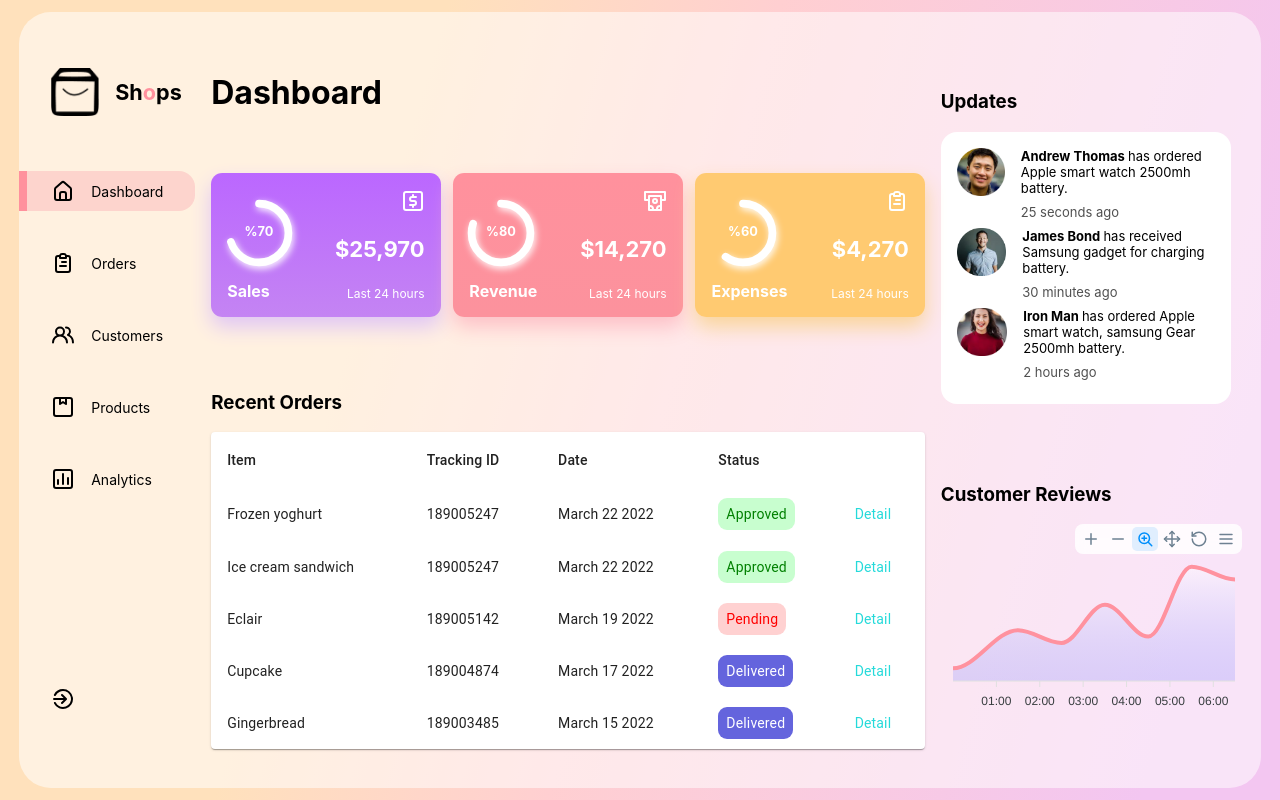
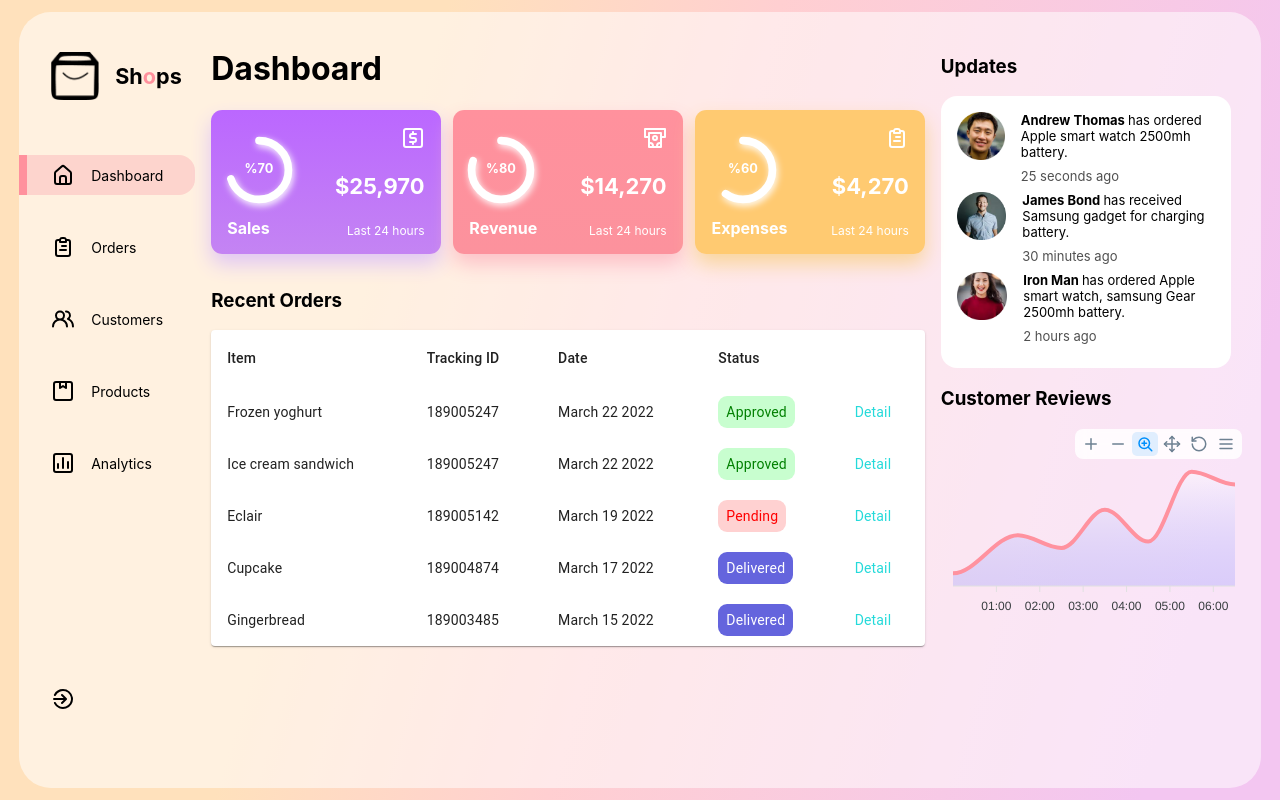
Before and after one commit to soype/dashboard-react, a React (Create React App) app: page / in a window 1280 px wide. Built offline with nearby package versions, Linux system fonts and the light colour scheme.

Commit message:
Fixed top margin on all devices

```diff
--- a/src/components/MainDash/MainDash.css
+++ b/src/components/MainDash/MainDash.css
@@ -1,14 +1,14 @@
 .main-dash {
   display: flex;
   flex-direction: column;
-  justify-content: space-evenly;
-  margin: 0 1rem 0;
+  justify-content: flex-start;
+  margin: 1rem 1rem 0;
 }
 
 @media screen and (max-width: 1200px) {
   .main-dash {
     justify-content: flex-start;
-    margin-top: 2rem;
+    margin-top: 2.5rem;
   }
 }
 @media screen and (max-width: 768px) {
--- a/src/components/MainDash/MainDash.scss
+++ b/src/components/MainDash/MainDash.scss
@@ -1,14 +1,14 @@
 .main-dash{
     display: flex;
     flex-direction: column;
-    justify-content: space-evenly; // TODO: Depends on the screen size, should fix.
-    margin: 0 1rem 0;
+    justify-content: flex-start;
+    margin: 1rem 1rem 0;
 }
 
 @media screen and (max-width: 1200px){
     .main-dash{
         justify-content: flex-start;
-        margin-top: 2rem;
+        margin-top: 2.5rem;
     }
 }
 
--- a/src/components/RightSide/RightSide.css
+++ b/src/components/RightSide/RightSide.css
@@ -2,7 +2,8 @@
   display: flex;
   flex-direction: column;
   width: 95%;
-  justify-content: space-evenly;
+  justify-content: flex-start;
+  margin-top: 1.5rem;
 }
 
 @media screen and (max-width: 1200px) {
--- a/src/components/RightSide/RightSide.scss
+++ b/src/components/RightSide/RightSide.scss
@@ -2,7 +2,8 @@
     display: flex;
     flex-direction: column;
     width: 95%;
-    justify-content: space-evenly;
+    justify-content: flex-start;
+    margin-top: 1.5rem;
 }
 
 @media screen and (max-width: 1200px){
--- a/src/components/Sidebar/Sidebar.css
+++ b/src/components/Sidebar/Sidebar.css
@@ -11,7 +11,7 @@
 
 .logo {
   height: 4%;
-  margin: 4rem 0 4rem 2rem;
+  margin: 3rem 0 4rem 2rem;
   display: flex;
   flex-direction: row;
   align-items: center;
@@ -69,7 +69,7 @@
     display: none;
   }
   .menu-item {
-    margin-top: 3rem;
+    margin-top: 4rem;
   }
   .logo {
     display: none;
--- a/src/components/Sidebar/Sidebar.js
+++ b/src/components/Sidebar/Sidebar.js
@@ -15,7 +15,7 @@ import {motion} from 'framer-motion';
 import "./Sidebar.css";
 import MenuItem from "./MenuItem";
 
-const Sidebar = (props) => {
+const Sidebar = () => {
   const menuItems = [
     {
       id: 0,
--- a/src/components/Sidebar/Sidebar.scss
+++ b/src/components/Sidebar/Sidebar.scss
@@ -14,7 +14,7 @@ $selector-height: 2rem;
 
 .logo{
     height: 4%;
-    margin: 4rem 0 4rem 2rem;
+    margin: 3rem 0 4rem 2rem;
     display: flex;
     flex-direction: row;
     align-items: center;
@@ -72,7 +72,7 @@ $selector-height: 2rem;
         display: none;
     }
     .menu-item{
-        margin-top: 3rem;
+        margin-top: 4rem;
     }
     .logo{
         display: none;
```
Also changed, not shown: 2 other files (tests, documents, lock files or other folders).
